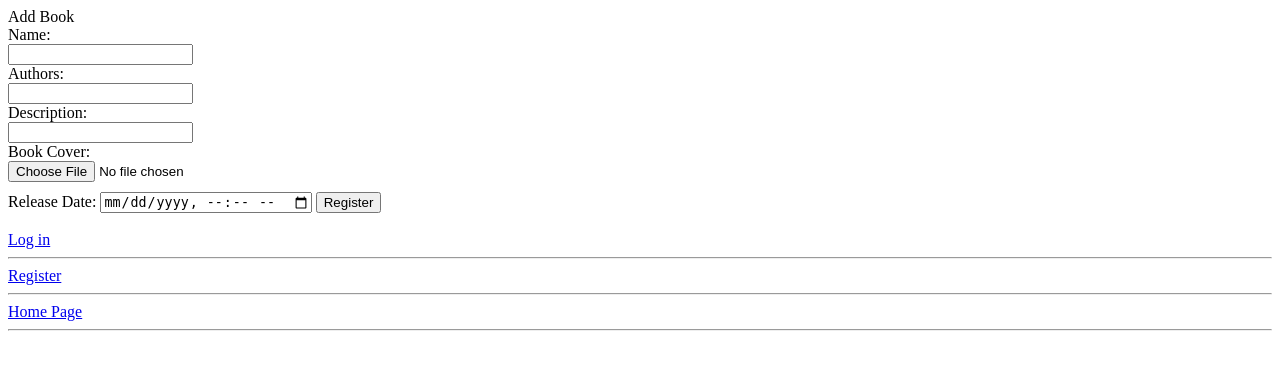
After one commit to GoncaloSerranoIscte/finalproject, a Django app: page /bookshelf/adicionarlivro in a window 1280 px wide. The commit adds this page. Shown: the top 370 px of the page. Run offline with Django 4.2, Linux system fonts and the light colour scheme.

Commit message:
Second(2º) ;D

```diff
--- a/finalproject/bookshelf/models.py
+++ b/finalproject/bookshelf/models.py
@@ -12,6 +12,7 @@ class Reader(models.Model):
 
 class Publisher(models.Model):
     user = models.OneToOneField(User, on_delete=models.CASCADE)
+    image = models.CharField(max_length=500, default="")
 
 
 class Book(models.Model):
--- /dev/null
+++ b/finalproject/bookshelf/templates/bookshelf/adicionarlivro.html
@@ -0,0 +1,22 @@
+{% extends "bookshelf/index.html" %}
+{% block title %}Add Book
+{% endblock %}
+
+{% block bodyPag %}
+<header>
+    <div>Add Book</div>
+</header>
+<form action="{% url 'bookshelf:adicionarlivro'%}" enctype="multipart/form-data" method="post">
+    {% csrf_token %}
+    Name:<br><input id="name" name="name" type="text"><br>
+    Authors: <br><input id="authors" name="authors" type="text"><br>
+    Description:<br><input id="description" name="description" type="text"><br>
+    Book Cover:<br><input type="file" name="myfile"><br>
+    <label for="pud_data">Release Date:</label>
+    <input type="datetime-local" id="pud_data" name="pud_data" >
+
+    <input style="margin-top: 10px;" type="submit" value="Register">
+</form>
+
+
+{% endblock %}
--- a/finalproject/bookshelf/templates/bookshelf/index.html
+++ b/finalproject/bookshelf/templates/bookshelf/index.html
@@ -11,25 +11,51 @@
 
 {% block bodyPag %}
 <header>
+    {% load static %}
     {% if request.user.is_authenticated %}
     <div id="nome">Bem vindo, {{ request.user.username }}!</div>
+    {% if request.user.reader.image == "" %}
+    <img id="user-Pfoto" src="{% static request.user.publisher.image %}"
+         alt="Imagem não encontrada" class="rounded-image-mini" title="Foto de Perfil"></div>
+    {% endif %}
+    {% if request.user.publisher.image == "" %}
+    <img id="user-Rfoto" src="{% static request.user.reader.image %}"
+         alt="Imagem não encontrada" class="rounded-image-mini" title="Foto de Perfil"></div>
+    {% endif %}
     {% else %}
     <div id="no_name">Bem vindo!</div>
     {% endif %}
 </header>
+
 {% endblock %}
 <nav>
     {% if request.user.is_authenticated %}
+    {% if request.user.reader.image == "" %}
+    {% if url != "adicionarlivro" %}
+    <a href="{% url 'bookshelf:adicionarlivro' %}"> Add Book </a>
+    <hr>
+    {% endif %}
+    {% endif %}
+    {% if request.user.publisher.image == "" and url != "verlivros" %}
+    <a href="{% url 'bookshelf:verlivros' %}"> Ver Livros </a>
+    <hr>
+    {% endif %}
     <a href="{% url 'bookshelf:logoutview' %}"> Log out </a>
     <hr>
     {% else %}
     <br>
+    {% if url != "loginview" %}
     <a href="{% url 'bookshelf:loginview' %}">Log in </a>
     <hr>
+    {% endif %}
+    {% if url != "registautilizador" %}
     <a href="{% url 'bookshelf:registautilizador' %}">Register </a>
     <hr>
     {% endif %}
+    {% endif %}
+    {% if url != "index" %}
     <a href="{% url 'bookshelf:index' %}">Home Page </a>
+    {% endif %}
     <hr>
 </nav>
 </body>
--- a/finalproject/bookshelf/urls.py
+++ b/finalproject/bookshelf/urls.py
@@ -12,4 +12,8 @@ urlpatterns = [
     path("registautilizador", views.registautilizador, name='registautilizador'),
 
     path("logoutview", views.logoutview, name='logoutview'),
+
+    path("adicionarlivro", views.adicionarlivro, name='adicionarlivro'),
+
+    path("verlivros", views.verlivros, name='verlivros'),
 ]
--- a/finalproject/bookshelf/views.py
+++ b/finalproject/bookshelf/views.py
@@ -1,13 +1,18 @@
+from django.utils import timezone
+
 from .models import *
 from django.contrib.auth import authenticate, login, logout
 from django.http import HttpResponse, Http404, HttpResponseRedirect
 from django.urls import reverse
 from django.contrib.auth.models import User
 from django.shortcuts import render
+from django.core.files.storage import FileSystemStorage
 
 
 def index(request):
-    return render(request, 'bookshelf/index.html')
+    url = "index"
+    context = {'url': url}
+    return render(request, 'bookshelf/index.html', context)
 
 
 def user_is_superuser(user):
@@ -25,13 +30,17 @@ def loginview(request):
         else:
             return render(request, 'bookshelf/loginview.html')
     else:
-        return render(request, 'bookshelf/loginview.html')
+        url = "loginview"
+        context = {'url': url}
+        return render(request, 'bookshelf/loginview.html',context)
 
 
 def logoutview(request):
     if request.user.is_authenticated:
         logout(request)
-    return HttpResponseRedirect(reverse('bookshelf:index'))
+    url = "index"
+    context = {'url': url}
+    return HttpResponseRedirect(reverse('bookshelf:index'), context)
 
 
 def registautilizador(request):
@@ -42,11 +51,64 @@ def registautilizador(request):
         login(request, user)
         role = request.POST['role']
         if role == "User":
-            reader = Reader(user=user,image="media/user.png")
+            reader = Reader(user=user, image="media/user.png")
+            if request.FILES['myfile']:
+                myfile = request.FILES['myfile']
+                fs = FileSystemStorage()
+                filename = fs.save(myfile.name, myfile)
+                uploaded_file_url = fs.url(filename)
+                reader.image = uploaded_file_url.split('/static/', 1)[1]
             reader.save()
         if role == "Publisher":
             pub = Publisher(user=user)
+            if request.FILES['myfile']:
+                myfile = request.FILES['myfile']
+                fs = FileSystemStorage()
+                filename = fs.save(myfile.name, myfile)
+                uploaded_file_url = fs.url(filename)
+                pub.image = uploaded_file_url.split('/static/', 1)[1]
             pub.save()
         return HttpResponseRedirect(reverse('bookshelf:index'))
     else:
-        return render(request, 'bookshelf/registautilizador.html')
+        url = "registautilizador"
+        context = {'url': url}
+        return render(request, 'bookshelf/registautilizador.html', context)
+
+
+def adicionarlivro(request):
+    if request.method == 'POST':
+        try:
+            description = request.POST.get("description")
+            name = request.POST.get("name")
+            pub_data = request.POST.get("pub_data")
+            autor = request.POST.get("authors")
+        except KeyError:
+            return render(request, 'bookshelf/adicionarlivro.html')
+        if description:
+            book = Book(description=description, name=name, autor=autor,
+                        publisher=request.user.publisher, image="media/user.png")
+            if pub_data is not None:
+                book.pub_data = pub_data
+            else:
+                book.pub_data = timezone.now()  # set the default value to the current time if no value is provided
+            if request.FILES['myfile'] is not None:
+                myfile = request.FILES['myfile']
+                fs = FileSystemStorage()
+                filename = fs.save(myfile.name, myfile)
+                uploaded_file_url = fs.url(filename)
+                book.image = uploaded_file_url.split('/static/', 1)[1]
+            book.save()
+            return HttpResponseRedirect(reverse('bookshelf:index'))
+        else:
+            return HttpResponseRedirect(reverse('bookshelf:adicionarlivro'))
+    else:
+        url = "adicionarlivro"
+        context = {'url': url}
+        return render(request, 'bookshelf/adicionarlivro.html', context)
+
+
+def verlivros(request):
+    url = "verlivros"
+    livros = Book.objects.order_by('-pub_data')
+    context = {'url': url , 'livros' : livros}
+    return render(request, 'bookshelf/verlivros.html', context)
```
Also changed, not shown: finalproject/bookshelf/templates/bookshelf/registautilizador.html (+5 -2 lines), finalproject/bookshelf/templates/bookshelf/verlivros.html (added, +27 -0 lines), finalproject/finalproject/settings.py (+12 -0 lines), finalproject/bookshelf/static/bookshelf/user.png (added), finalproject/db.sqlite3.
